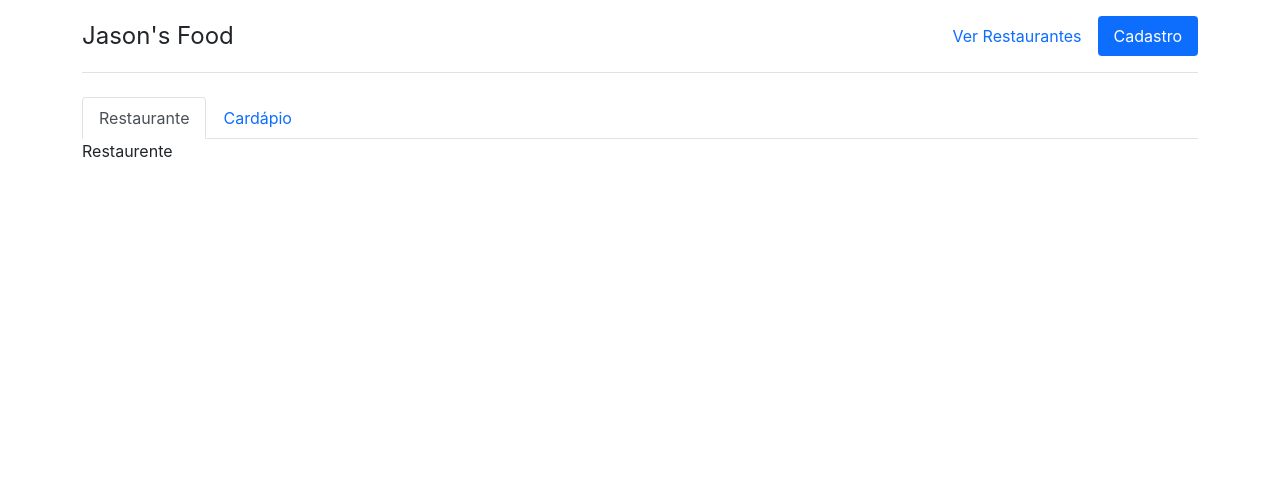
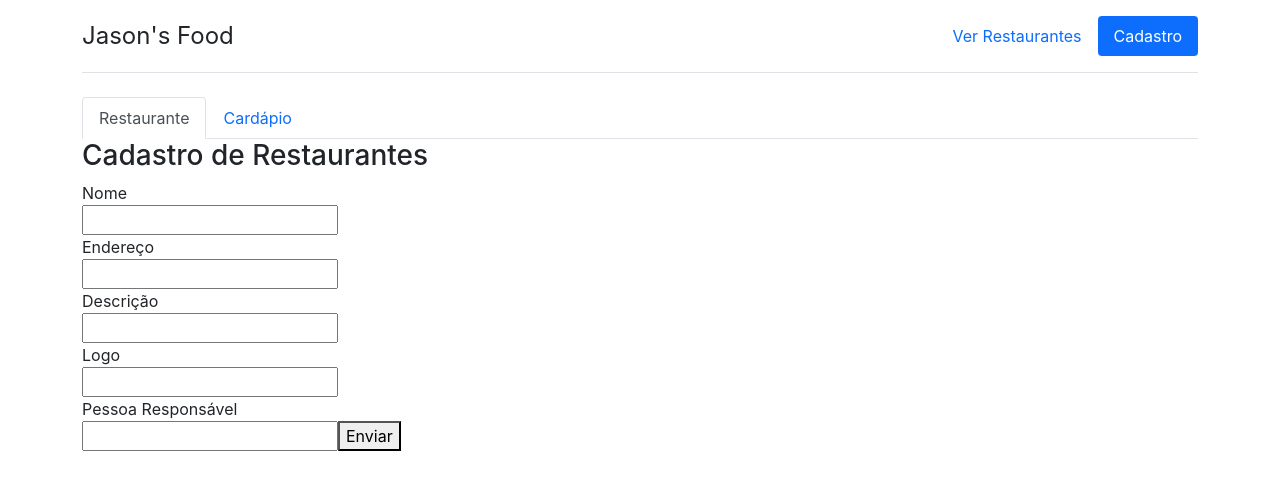
Before and after one commit to Rodrigo-Rios/Projeto-Final-Globo, a React (Vite) app in the folder frontend/: page /Cadastro in a window 1280 px wide. Shown: the top 490 px of the page. Built offline with nearby package versions, Linux system fonts and the light colour scheme.

Commit message:
Finalizado o cadastro de cardapios

```diff
--- a/frontend/src/components/FormRestaurant/FormCardapio/FormCardapio.tsx
+++ b/frontend/src/components/FormRestaurant/FormCardapio/FormCardapio.tsx
@@ -7,7 +7,7 @@ function FormCardapio() {
   const [restaurants, setRestaurants] = useState([]);
   const [form, setForm] = useState({
     restaurant: '',
-    product: '',
+    name: '',
     description: '',
     price: '',
   });
@@ -34,10 +34,22 @@ function FormCardapio() {
     setForm({ ...form, [name]: value });
   }
 
+  function resetForm() {
+    setForm({ restaurant: '', name: '', description: '', price: '' });
+    setInputList([{ extra: '' }]);
+  }
+
   function onSubmit(event: any) {
     event.preventDefault();
-    console.log(form);
-    console.log(inputList);
+    const payload = {
+      name: form.name,
+      image_product: 'img.png',
+      price: parseFloat(form.price),
+      description: form.description,
+      extras: inputList.map((item: any) => item.extra),
+    };
+    const res = restaurantService.addMenu(form.restaurant, payload);
+    resetForm();
   }
 
   return (
@@ -62,8 +74,8 @@ function FormCardapio() {
         </label>
         <input
           type="text"
-          name="product"
-          value={form.product}
+          name="name"
+          value={form.name}
           onChange={handleChange}
           className="form-control"
           id="product"
--- a/frontend/src/components/FormRestaurant/FormRestaurant.tsx
+++ b/frontend/src/components/FormRestaurant/FormRestaurant.tsx
@@ -1,5 +1,6 @@
 import React, { useState } from 'react';
 import FormCardapio from './FormCardapio';
+import RestaurantForm from '../Register/Restaurant';
 
 function FormRestaurant() {
   const [nav, setNav] = useState('restaurante');
@@ -32,7 +33,7 @@ function FormRestaurant() {
         </li>
       </ul>
 
-      {nav === 'restaurante' ? 'Restaurente' : <FormCardapio />}
+      {nav === 'restaurante' ? <RestaurantForm /> : <FormCardapio />}
     </>
   );
 }
--- a/frontend/src/components/Register/Restaurant.tsx
+++ b/frontend/src/components/Register/Restaurant.tsx
@@ -1,50 +1,50 @@
-import React, {useState} from 'react';
-import axios from "axios"
+import React, { useState } from 'react';
+import axios from 'axios';
 
-function RestaurantForm () {
-    const [ formData, setFormData ] = useState({
+function RestaurantForm() {
+  const [formData, setFormData] = useState({
     name: '',
     address: '',
     description: '',
     image_restaurant: '',
-        responsible_name: ''
+    responsible_name: '',
   });
 
   // const { handleSubmit } = useForm();
-    const onSubmit = (event: any) =>{
+  const onSubmit = (event: any) => {
     event.preventDefault();
-       console.log(JSON.stringify(formData));
 
     axios.post('http://127.0.0.1:5000/api/v1/restaurants', {
-        ...formData
-      })
-
-}
+      ...formData,
+    });
+  };
 
   function handleChange(event: any) {
     const { name, value } = event.target;
-        setFormData(prevState => ({
+    setFormData((prevState) => ({
       ...prevState,
-            [name]: value
+      [name]: value,
     }));
   }
 
-    return (<div>
+  return (
+    <div>
       <h3>Cadastro de Restaurantes</h3>
-        <form onSubmit = { onSubmit } >
+      <form onSubmit={onSubmit}>
         <div>Nome</div>
-        <input name="name" value={formData.name} onChange={handleChange}/>
+        <input name="name" value={formData.name} onChange={handleChange} />
         <div>Endereço</div>
-        <input name="address" value={formData.address} onChange={handleChange}/>
+        <input name="address" value={formData.address} onChange={handleChange} />
         <div>Descrição</div>
         <input name="description" value={formData.description} onChange={handleChange} />
         <div>Logo</div>
-        <input name="image_restaurant" value={formData.image_restaurant} onChange={handleChange}/>
+        <input name="image_restaurant" value={formData.image_restaurant} onChange={handleChange} />
         <div>Pessoa Responsável</div>
         <input name="responsible_name" value={formData.responsible_name} onChange={handleChange} />
         <button type="submit"> Enviar </button>
       </form>
-    </div>)
+    </div>
+  );
 }
 
 export default RestaurantForm;
--- a/frontend/src/components/RestaurantList/RestaurantService.ts
+++ b/frontend/src/components/RestaurantList/RestaurantService.ts
@@ -1,5 +1,5 @@
 import env from '../../enviroments/env';
-
+import axios from 'axios';
 export default class RestaurantService {
   BASE_URL = env.BASE_URL;
 
@@ -8,4 +8,9 @@ export default class RestaurantService {
     const restaurants = await response.json();
     return restaurants;
   }
+
+  async addMenu(restaurant_id: string, payload: any) {
+    const response = await axios.post(`${this.BASE_URL}/restaurants/${restaurant_id}/menu`, { ...payload });
+    return response;
+  }
 }
```
Lines whose indentation alone changed are shown as unchanged.
